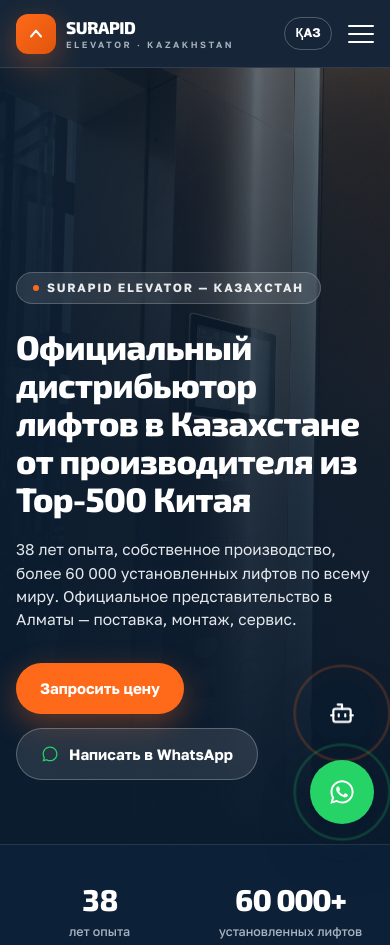
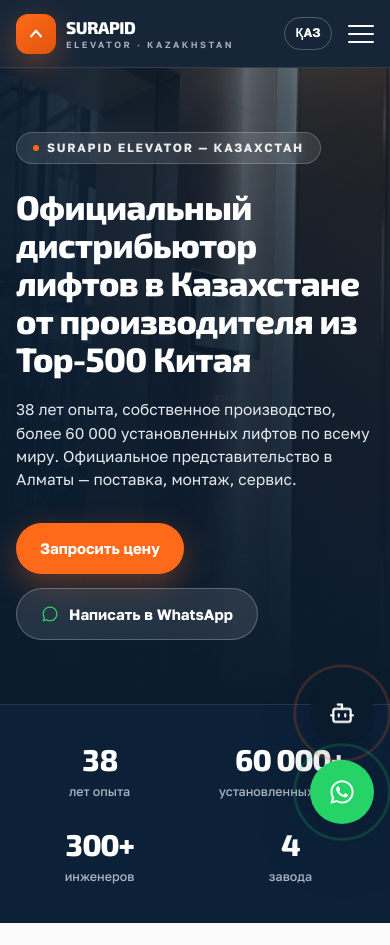
Before and after one commit to minaikhansaltanat-prog/lift, a website: page index.html in a window 390 px wide. Shown: the top 945 px of the page. Drawn offline with nearby package versions, Linux system fonts and the light colour scheme.

Commit message:
Fix hero section leaving a dead empty gap on shorter viewports
The hero used items-end alignment combined with a fixed pt-40, which
fought each other: on shorter/laptop-height viewports this left a
large empty strip of background photo above the text. Switched to
vertical centering with responsive min-height and symmetric padding
so the hero looks balanced at any viewport height, desktop or mobile.

```diff
--- a/index.html
+++ b/index.html
@@ -275,7 +275,7 @@
 <!-- =========================================================
      HERO
 ========================================================= -->
-<section id="home" class="relative min-h-[92vh] flex items-end bg-navy-950">
+<section id="home" class="relative min-h-[560px] sm:min-h-[640px] lg:min-h-[88vh] flex items-center bg-navy-950">
   <div class="absolute inset-0">
     <img src="Photo/473589255_1682244045661486_3343171196765757075_n.jpg" alt="SURAPID панорамалық лифт шахтасы" class="w-full h-full object-cover opacity-55" />
     <div class="absolute inset-0 bg-gradient-to-t from-navy-950 via-navy-950/75 to-navy-950/25"></div>
@@ -286,7 +286,7 @@
   <!-- Video placeholder: replace this block with a <video autoplay muted loop playsinline> or YouTube <iframe> hero background when footage is ready -->
   <div id="hero-video-slot" class="hidden"></div>
 
-  <div class="relative max-w-7xl mx-auto w-full px-4 sm:px-6 lg:px-8 pb-16 sm:pb-20 pt-40">
+  <div class="relative max-w-7xl mx-auto w-full px-4 sm:px-6 lg:px-8 py-16 sm:py-20">
     <div data-reveal class="inline-flex items-center gap-2 bg-white/10 border border-white/20 backdrop-blur rounded-full px-4 py-1.5 mb-6">
       <span class="w-1.5 h-1.5 rounded-full bg-accent"></span>
       <span class="text-[12px] sm:text-[13px] font-bold tracking-[0.14em] text-white/90" data-i18n="hero.kicker">SURAPID ELEVATOR — ҚАЗАҚСТАН</span>
```
